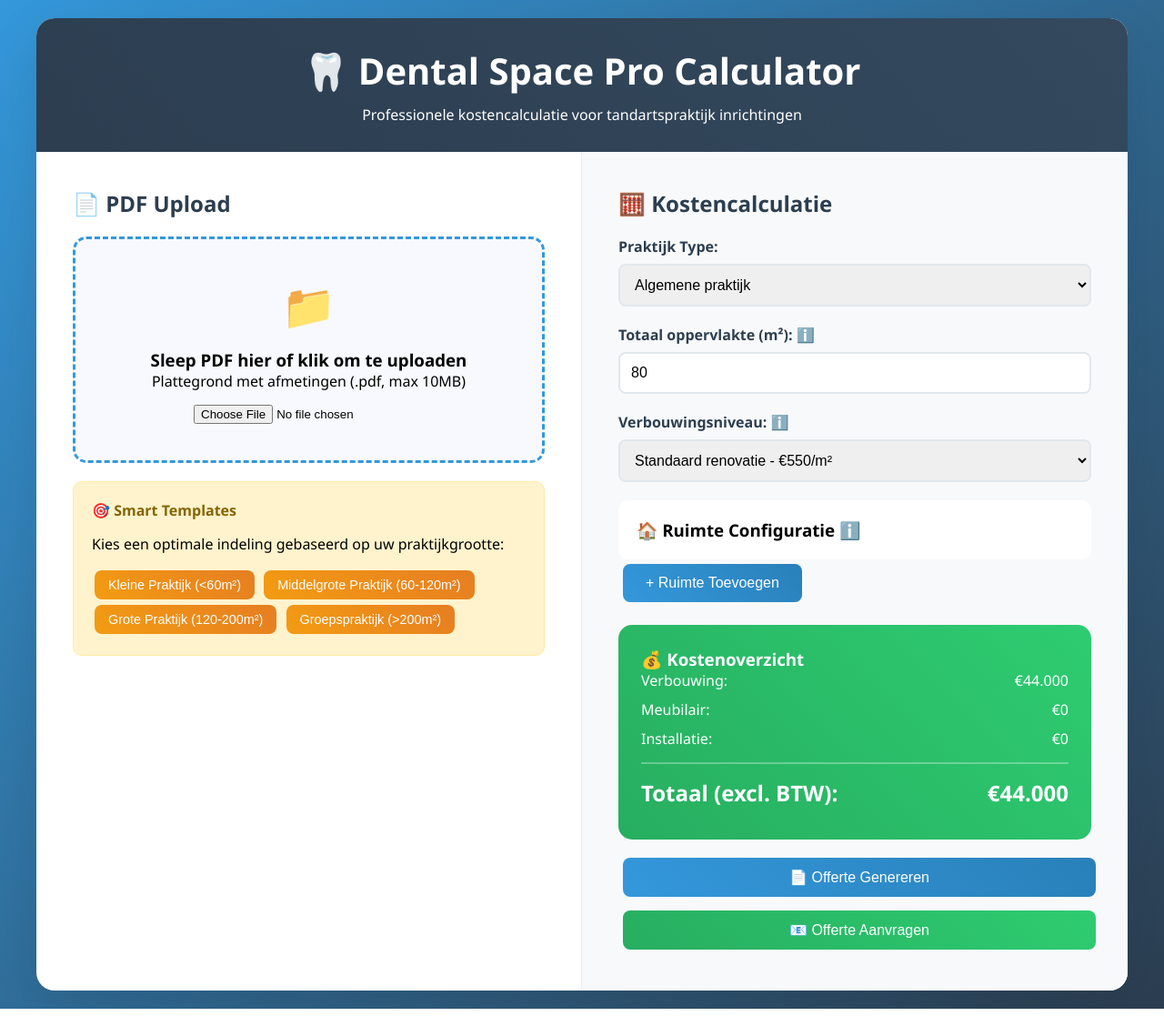
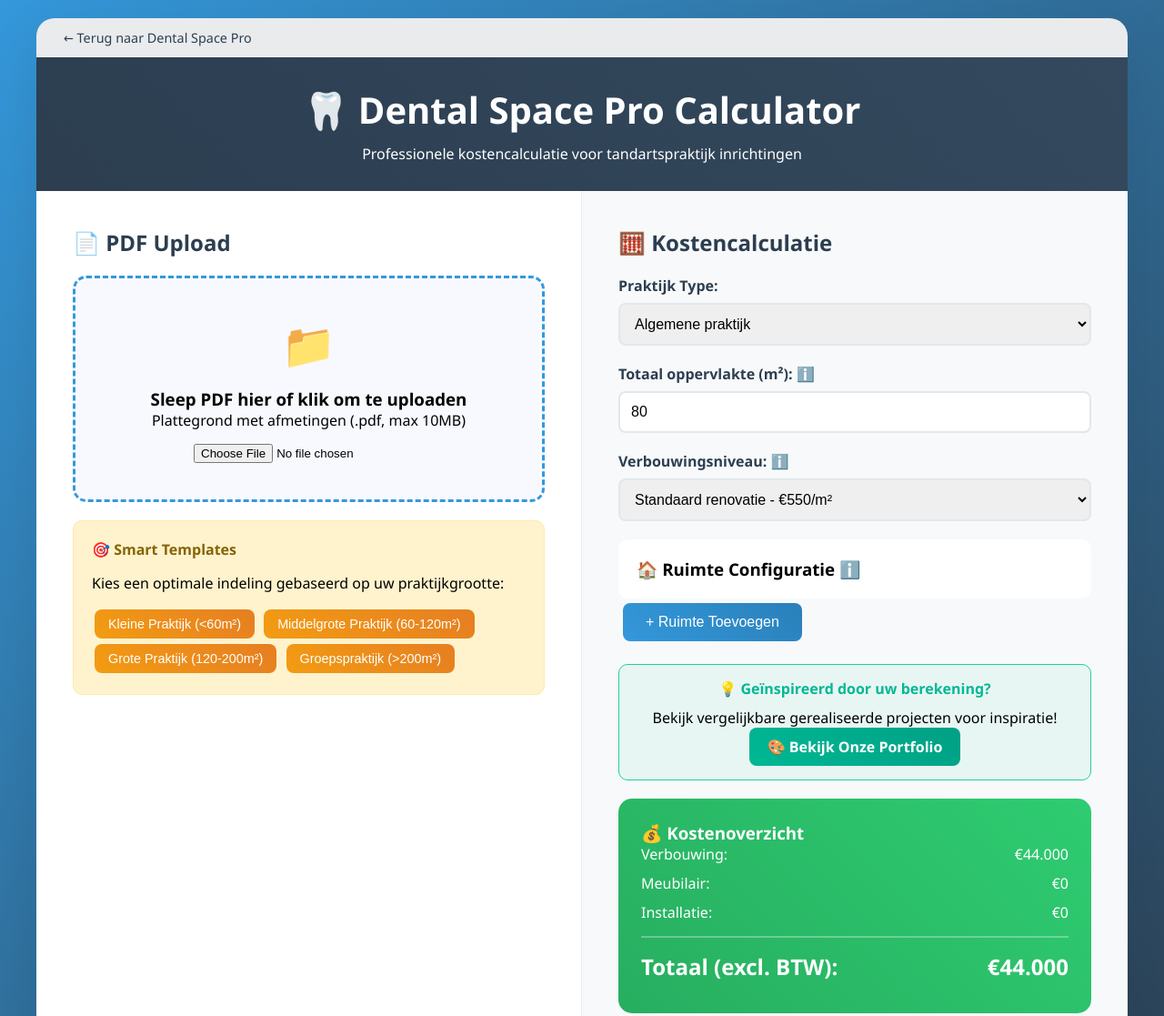
Before and after one commit to Jali2587/dentalspace-calculator, a plain HTML site: page index.html in a window 1280 px wide. Shown: the top 1117 px of the page at 91% size. Drawn offline with Linux system fonts and the light colour scheme.

Commit message:
Update index.html

```diff
--- a/index.html
+++ b/index.html
@@ -25,6 +25,26 @@
             border-radius: 20px;
             box-shadow: 0 20px 60px rgba(0, 0, 0, 0.1);
             overflow: hidden;
+        }
+
+        .back-to-main {
+            background: rgba(44, 62, 80, 0.1);
+            padding: 10px 30px;
+            border-bottom: 1px solid #ecf0f1;
+        }
+
+        .back-link {
+            color: #2c3e50;
+            text-decoration: none;
+            font-size: 0.9em;
+            display: inline-flex;
+            align-items: center;
+            gap: 8px;
+            transition: color 0.3s ease;
+        }
+
+        .back-link:hover {
+            color: #3498db;
         }
 
         .header {
@@ -288,6 +308,36 @@
         .efficiency-good { background: #f39c12; }
         .efficiency-poor { background: #e74c3c; }
 
+        .inspiration-cta {
+            background: #e8f6f3;
+            border: 1px solid #1dd1a1;
+            border-radius: 10px;
+            padding: 15px;
+            margin: 20px 0;
+            text-align: center;
+        }
+
+        .inspiration-cta h4 {
+            color: #00b894;
+            margin-bottom: 10px;
+        }
+
+        .btn-inspiration {
+            background: linear-gradient(45deg, #00b894, #00a085);
+            color: white;
+            text-decoration: none;
+            padding: 10px 20px;
+            border-radius: 8px;
+            font-weight: 600;
+            display: inline-block;
+            transition: all 0.3s ease;
+        }
+
+        .btn-inspiration:hover {
+            transform: translateY(-2px);
+            box-shadow: 0 5px 15px rgba(0, 184, 148, 0.3);
+        }
+
         @media (max-width: 768px) {
             .main-content {
                 grid-template-columns: 1fr;
@@ -307,6 +357,12 @@
 </head>
 <body>
     <div class="container">
+        <div class="back-to-main">
+            <a href="//dentalspace.pro" class="back-link">
+                ← Terug naar Dental Space Pro
+            </a>
+        </div>
+
         <div class="header">
             <h1>🦷 Dental Space Pro Calculator</h1>
             <p>Professionele kostencalculatie voor tandartspraktijk inrichtingen</p>
@@ -426,6 +482,15 @@
 
                 <button class="btn" onclick="addRoom()">+ Ruimte Toevoegen</button>
 
+                <div class="inspiration-cta" id="inspirationCTA" style="display: none;">
+                    <h4>💡 Geïnspireerd door uw berekening?</h4>
+                    <p>Bekijk vergelijkbare gerealiseerde projecten voor inspiratie!</p>
+                    <a href="//dentalspace.pro/projecten?ref=calculator&utm_source=calculator"
+                       class="btn-inspiration" onclick="trackInspiration()">
+                        🎨 Bekijk Onze Portfolio
+                    </a>
+                </div>
+
                 <div class="cost-summary">
                     <h3>💰 Kostenoverzicht</h3>
                     <div class="cost-item">
@@ -459,6 +524,7 @@
                     <input type="date" name="start-date" placeholder="Gewenste startdatum">
                     <textarea name="message" placeholder="Opmerkingen" rows="3"></textarea>
                     <input type="hidden" name="quote-data" id="quoteData">
+                    <input type="hidden" name="referral-source" value="calculator">
                     <button type="submit" class="btn">Verzenden</button>
                     <button type="button" class="btn" onclick="hideContact()" style="background: #95a5a6;">Annuleren</button>
                 </form>
@@ -471,7 +537,10 @@
     </div>
 
     <script>
-        // Eenvoudige, foutloze JavaScript
+        // Track inspiration link clicks
+        function trackInspiration() {
+            console.log('User clicked inspiration link - going to portfolio');
+        }
 
         // Prijs configuratie
         var pricing = {
@@ -581,7 +650,11 @@
             renderRooms();
             calculate();
 
-            // Show success message
+            // Show inspiration CTA after template is applied
+            setTimeout(function() {
+                document.getElementById('inspirationCTA').style.display = 'block';
+            }, 1500);
+
             alert('✅ ' + getTemplateName(templateType) + ' template toegepast!\n\nOptimale indeling gebaseerd op best practices voor ' + template.area + 'm² praktijken.');
         }
 
@@ -703,6 +776,13 @@
 
             // Show efficiency advice
             showEfficiencyAdvice();
+
+            // Show inspiration CTA if calculation is substantial
+            if (totalCost > 25000) {
+                setTimeout(function() {
+                    document.getElementById('inspirationCTA').style.display = 'block';
+                }, 2000);
+            }
         }
 
         function showEfficiencyAdvice() {
@@ -810,7 +890,8 @@
                 'th,td{border:1px solid #ddd;padding:12px;text-align:left}' +
                 'th{background:#f8f9fa;font-weight:bold}' +
                 '.total{font-weight:bold;background:#e8f5e8}' +
-                '.advice{background:#e3f2fd;padding:15px;border-radius:8px;margin:20px 0}</style></head>' +
+                '.advice{background:#e3f2fd;padding:15px;border-radius:8px;margin:20px 0}' +
+                '.cta{background:#27ae60;color:white;padding:20px;text-align:center;border-radius:8px;margin:20px 0}</style></head>' +
                 '<body><div class="header"><div class="logo">🦷 Dental Space Pro</div>' +
                 '<h1>Tandartspraktijk Offerte</h1><p>Datum: ' + new Date().toLocaleDateString('nl-NL') + ' | Professionele kostencalculatie</p></div>' +
                 '<h2>Ruimte-indeling & Meubilair</h2>' +
@@ -822,6 +903,7 @@
                 '<tr><td>Installatie & Montage</td><td>' + document.getElementById('installationCost').textContent + '</td></tr>' +
                 '<tr class="total"><td><strong>Totaal (excl. BTW)</strong></td><td><strong>' + document.getElementById('totalCost').textContent + '</strong></td></tr></table>' +
                 '<div class="advice"><strong>💡 Inrichtingsadvies inbegrepen:</strong><br>Deze offerte is gebaseerd op bewezen best practices voor optimale workflow en patiëntervaring. Inclusief professioneel advies over ruimte-efficiency en toekomstbestendige inrichting.</div>' +
+                '<div class="cta"><h3>🎨 Geïnspireerd door deze kosten?</h3><p>Bekijk onze gerealiseerde projecten voor verdere inspiratie!</p><a href="//dentalspace.pro/projecten" style="color:white;font-weight:bold;text-decoration:underline;">→ Bezoek Ons Portfolio</a></div>' +
                 '<p><em>Deze offerte is 30 dagen geldig. Neem contact op voor een vrijblijvende afspraak en persoonlijk advies.</em></p></body></html>'
             );
         }
@@ -851,7 +933,7 @@
         // Initiële setup
         window.addEventListener('load', function() {
             // Start met lege configuratie - laat gebruiker template kiezen
-            console.log('Dental Space Pro Calculator geladen - Smart Templates & Advies actief!');
+            console.log('Dental Space Pro Calculator geladen - Smart Templates & Cross-linking actief!');
 
             // Toon wel standaard waarden
             document.getElementById('totalArea').value = 80;
```
